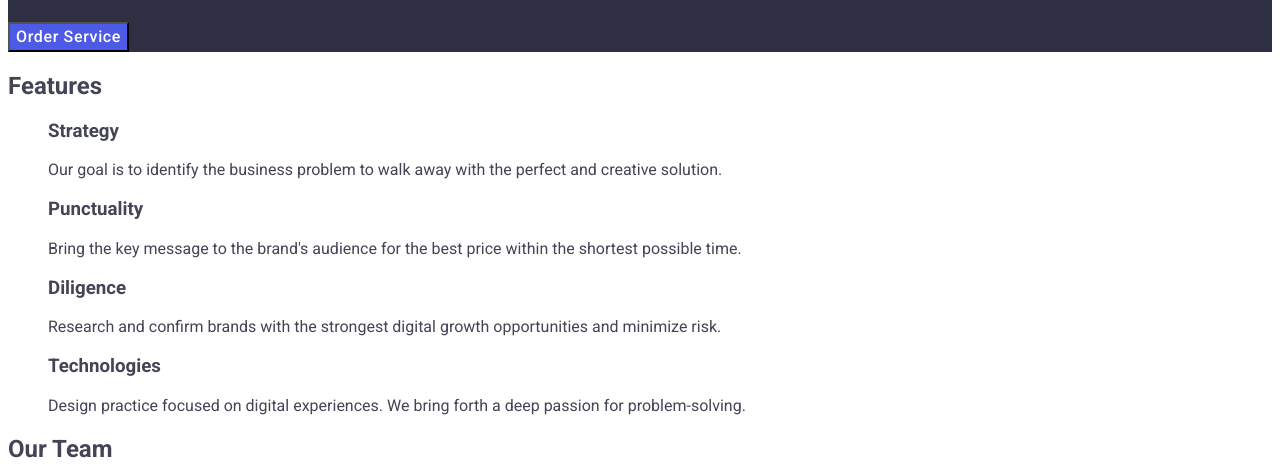
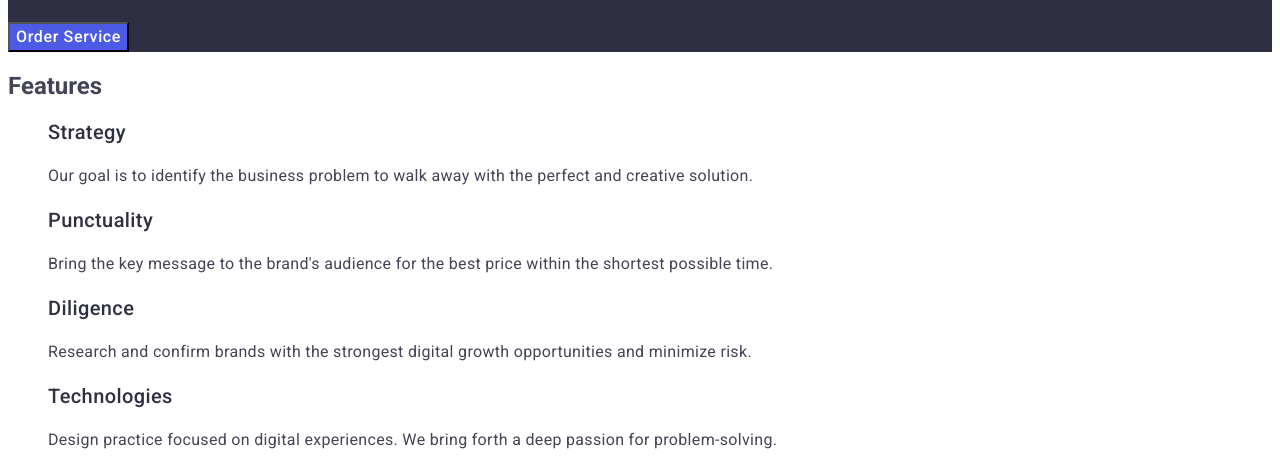
Before and after one commit to Danilo505908/goit-markup-hw-02, a plain HTML site: page index.html in a window 1280 px wide. Shown: the part 312-781 px from the top of the page. Drawn offline with Linux system fonts and the light colour scheme.

Commit message:
add index file

```diff
--- a/css/styles.css
+++ b/css/styles.css
@@ -60,6 +60,7 @@ a {
     color: #404bbf;
 }
 
+/* hero style */
 .page-hero {
     background-color: #2e2f42;
 }
@@ -89,3 +90,22 @@ a {
 .hero-button:focus {
     background-color:#404BBF;
 }
+
+/* features style */
+.features-title {
+    font-family: "Roboto", sans-serif;
+    font-weight: 500;
+    font-size: 20px;
+    line-height: 1.2;
+    letter-spacing: 0.02em;
+    color: #2e2f42;
+}
+
+.features-text {
+    font-family: "Roboto", sans-serif;
+    font-weight: 400;
+    font-size: 16px;
+    line-height: 1.5;
+    letter-spacing: 0.02em;
+    color: #434455;
+}
--- a/index.html
+++ b/index.html
@@ -57,33 +57,33 @@
       <!-- #endregion main hero -->
 
       <!-- #region main features -->
-      <section id="features">
+      <section id="features" class="page-features">
         <h2>Features</h2>
         <ul>
           <li>
-            <h3>Strategy</h3>
-            <p>
+            <h3 class="features-title">Strategy</h3>
+            <p class="features-text">
               Our goal is to identify the business problem to walk away with the
               perfect and creative solution.
             </p>
           </li>
           <li>
-            <h3>Punctuality</h3>
-            <p>
+            <h3 class="features-title">Punctuality</h3>
+            <p class="features-text">
               Bring the key message to the brand's audience for the best price
               within the shortest possible time.
             </p>
           </li>
           <li>
-            <h3>Diligence</h3>
-            <p>
+            <h3 class="features-title">Diligence</h3>
+            <p class="features-text">
               Research and confirm brands with the strongest digital growth
               opportunities and minimize risk.
             </p>
           </li>
           <li>
-            <h3>Technologies</h3>
-            <p>
+            <h3 class="features-title">Technologies</h3>
+            <p class="features-text">
               Design practice focused on digital experiences. We bring forth a
               deep passion for problem-solving.
             </p>
```
